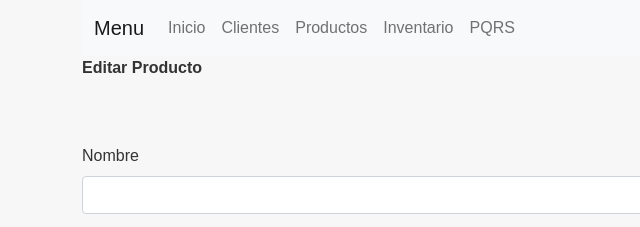
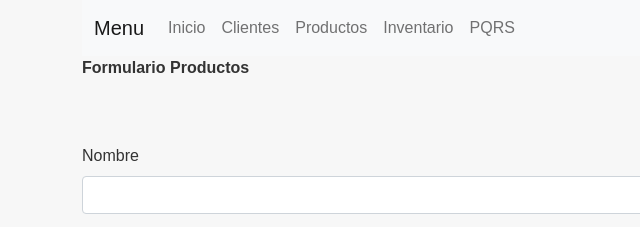
Before and after one commit to rurushuviburitania/pruebafrontend, a plain HTML site: page formProductosEdit.html in a window 1280 px wide. Shown: the top 227 px of the page, 0-640 px from the left. Drawn offline with nearby package versions, Linux system fonts and the light colour scheme; no server answers.

Commit message:
formproductosedit

```diff
--- a/formProductosEdit.html
+++ b/formProductosEdit.html
@@ -3,7 +3,7 @@
 
 <head>
     <link href="https://cdn.jsdelivr.net/npm/bootstrap@5.1.3/dist/css/bootstrap.min.css" rel="stylesheet" integrity="sha384-1BmE4kWBq78iYhFldvKuhfTAU6auU8tT94WrHftjDbrCEXSU1oBoqyl2QvZ6jIW3" crossorigin="anonymous">
-    <title>Editar Producto</title>
+    <title>Formulario Productos</title>
     <link rel="stylesheet" href="estilos.css">
 </head>
 
@@ -34,7 +34,7 @@
 
     <section class="container">
         <div class="row align-items-center mb-4">
-            <span class="fw-bold w-auto">Editar Producto</span>
+            <span class="fw-bold w-auto">Formulario Productos</span>
         </div>
 
         <div class="row">
```
